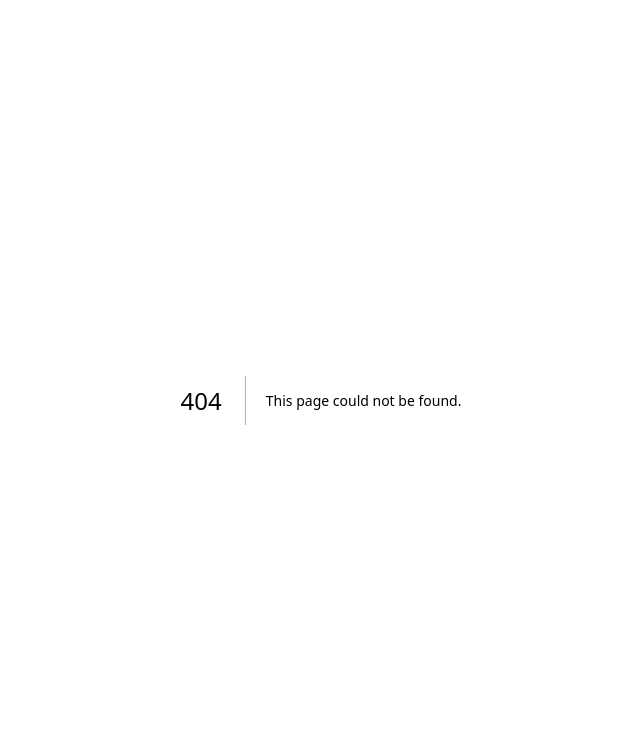
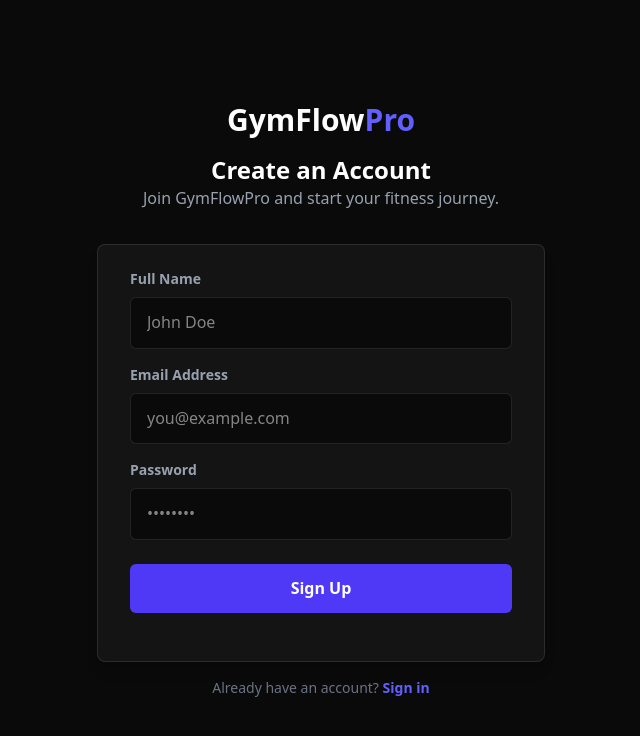
Before and after one commit to Oba-dev1/getpumpt, a Next.js app: page /signup in a window 1280 px wide. Before the commit this address had no page. Shown: the top 736 px of the page, without its empty margins (319-959 px from the left). Built offline with nearby package versions, Linux system fonts and the light colour scheme.

Commit message:
Feat: Add sign-up and forgot-password pages

```diff
--- /dev/null
+++ b/src/app/forgot-password/page.tsx
@@ -0,0 +1,72 @@
+'use client';
+
+import { useState } from 'react';
+import Link from 'next/link';
+import { useRouter } from 'next/navigation';
+
+export default function ForgotPasswordPage() {
+  const [email, setEmail] = useState('');
+  const [error, setError] = useState('');
+  const [success, setSuccess] = useState('');
+  const router = useRouter();
+
+  const handleSubmit = async (e: React.FormEvent) => {
+    e.preventDefault();
+    setError('');
+    setSuccess('');
+
+    // TODO: Implement password reset logic
+    console.log('Requesting password reset for', email);
+
+    // For now, show a success message
+    setSuccess('If an account with that email exists, we have sent you a link to reset your password.');
+  };
+
+  return (
+    <div className="min-h-screen bg-[#0A0A0A] flex items-center justify-center p-4">
+      <div className="w-full max-w-md">
+        <div className="text-center mb-8">
+            <Link href="/" className="text-3xl font-bold text-white">
+              GymFlow<span className="text-indigo-500">Pro</span>
+            </Link>
+            <h2 className="mt-4 text-2xl font-semibold text-white">Forgot Password</h2>
+            <p className="text-gray-400">Enter your email to reset your password.</p>
+        </div>
+
+        {error && <p className="mb-4 text-center text-red-500 bg-red-500/10 p-3 rounded-md">{error}</p>}
+        {success && <p className="mb-4 text-center text-green-500 bg-green-500/10 p-3 rounded-md">{success}</p>}
+
+        <form onSubmit={handleSubmit} className="bg-[#141414] border border-white/10 shadow-lg rounded-lg px-8 pt-6 pb-8 mb-4">
+          <div className="mb-4">
+            <label className="block text-gray-400 text-sm font-bold mb-2" htmlFor="email">
+              Email Address
+            </label>
+            <input
+              id="email"
+              type="email"
+              value={email}
+              onChange={(e) => setEmail(e.target.value)}
+              required
+              className="w-full bg-[#0A0A0A] border border-white/10 text-white rounded-md py-3 px-4 focus:outline-none focus:ring-2 focus:ring-indigo-500"
+              placeholder="you@example.com"
+            />
+          </div>
+          <div className="mb-4">
+            <button
+              type="submit"
+              className="w-full bg-indigo-600 hover:bg-indigo-700 text-white font-bold py-3 px-4 rounded-md focus:outline-none focus:shadow-outline transition-colors duration-300"
+            >
+              Send Reset Link
+            </button>
+          </div>
+        </form>
+        <p className="text-center text-gray-500 text-sm">
+          Remember your password?{' '}
+          <Link href="/login" className="font-semibold text-indigo-500 hover:text-indigo-400">
+            Sign in
+          </Link>
+        </p>
+      </div>
+    </div>
+  );
+}
--- /dev/null
+++ b/src/app/signup/page.tsx
@@ -0,0 +1,99 @@
+'use client';
+
+import { useState } from 'react';
+import Link from 'next/link';
+import { useRouter } from 'next/navigation';
+
+export default function SignupPage() {
+  const [name, setName] = useState('');
+  const [email, setEmail] = useState('');
+  const [password, setPassword] = useState('');
+  const [error, setError] = useState('');
+  const router = useRouter();
+
+  const handleSubmit = async (e: React.FormEvent) => {
+    e.preventDefault();
+    setError('');
+
+    // TODO: Implement sign-up logic
+    console.log('Signing up with', { name, email, password });
+
+    // For now, redirect to login page
+    router.push('/login');
+  };
+
+  return (
+    <div className="min-h-screen bg-[#0A0A0A] flex items-center justify-center p-4">
+      <div className="w-full max-w-md">
+        <div className="text-center mb-8">
+            <Link href="/" className="text-3xl font-bold text-white">
+              GymFlow<span className="text-indigo-500">Pro</span>
+            </Link>
+            <h2 className="mt-4 text-2xl font-semibold text-white">Create an Account</h2>
+            <p className="text-gray-400">Join GymFlowPro and start your fitness journey.</p>
+        </div>
+
+        {error && <p className="mb-4 text-center text-red-500 bg-red-500/10 p-3 rounded-md">{error}</p>}
+
+        <form onSubmit={handleSubmit} className="bg-[#141414] border border-white/10 shadow-lg rounded-lg px-8 pt-6 pb-8 mb-4">
+          <div className="mb-4">
+            <label className="block text-gray-400 text-sm font-bold mb-2" htmlFor="name">
+              Full Name
+            </label>
+            <input
+              id="name"
+              type="text"
+              value={name}
+              onChange={(e) => setName(e.target.value)}
+              required
+              className="w-full bg-[#0A0A0A] border border-white/10 text-white rounded-md py-3 px-4 focus:outline-none focus:ring-2 focus:ring-indigo-500"
+              placeholder="John Doe"
+            />
+          </div>
+          <div className="mb-4">
+            <label className="block text-gray-400 text-sm font-bold mb-2" htmlFor="email">
+              Email Address
+            </label>
+            <input
+              id="email"
+              type="email"
+              value={email}
+              onChange={(e) => setEmail(e.target.value)}
+              required
+              className="w-full bg-[#0A0A0A] border border-white/10 text-white rounded-md py-3 px-4 focus:outline-none focus:ring-2 focus:ring-indigo-500"
+              placeholder="you@example.com"
+            />
+          </div>
+          <div className="mb-6">
+            <label className="block text-gray-400 text-sm font-bold mb-2" htmlFor="password">
+              Password
+            </label>
+            <input
+              id="password"
+              type="password"
+              value={password}
+              onChange={(e) => setPassword(e.target.value)}
+              required
+              className="w-full bg-[#0A0A0A] border border-white/10 text-white rounded-md py-3 px-4 focus:outline-none focus:ring-2 focus:ring-indigo-500"
+              placeholder="••••••••"
+            />
+          </div>
+          <div className="mb-4">
+            <button
+              type="submit"
+              className="w-full bg-indigo-600 hover:bg-indigo-700 text-white font-bold py-3 px-4 rounded-md focus:outline-none focus:shadow-outline transition-colors duration-300"
+            >
+              Sign Up
+            </button>
+          </div>
+        </form>
+        <p className="text-center text-gray-500 text-sm">
+          Already have an account?{' '}
+          <Link href="/login" className="font-semibold text-indigo-500 hover:text-indigo-400">
+            Sign in
+          </Link>
+        </p>
+      </div>
+    </div>
+  );
+}
```
